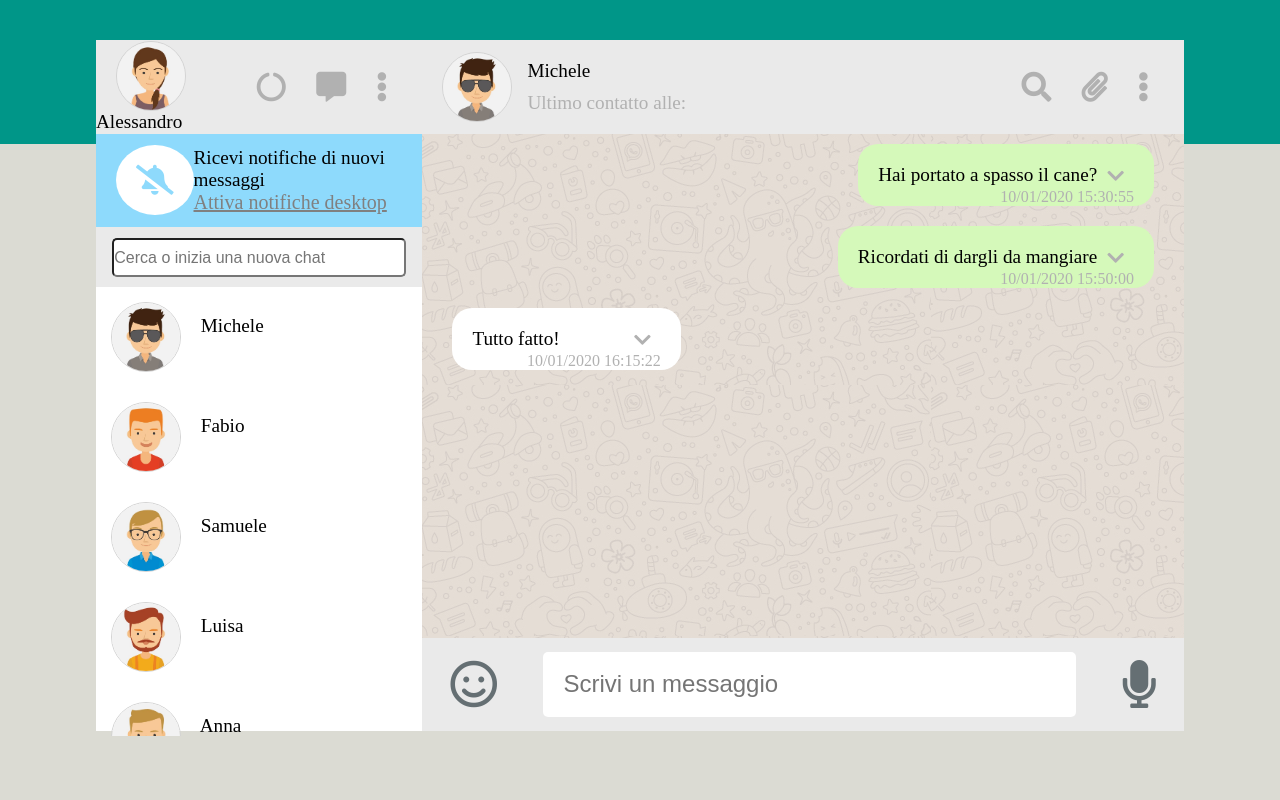
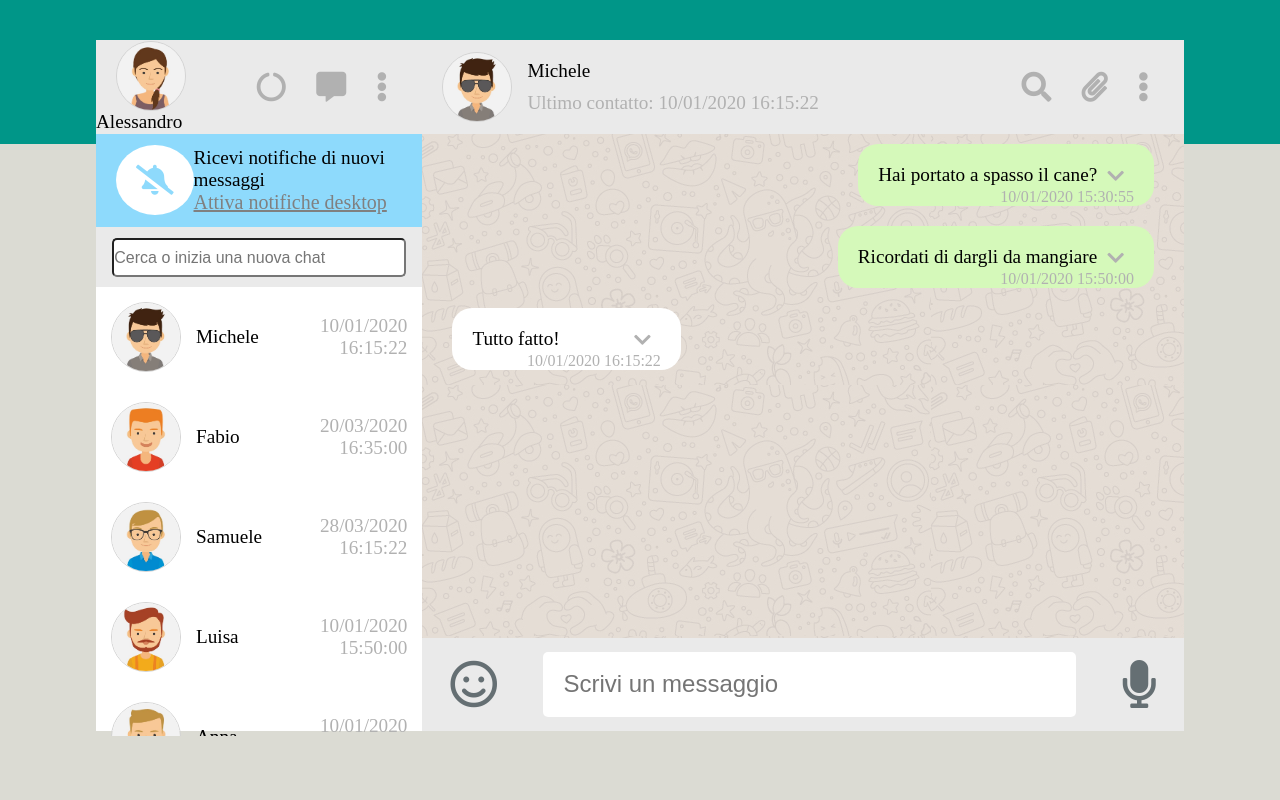
Before and after one commit to Almad0/vue-boolzapp, a plain HTML site: page index.html in a window 1280 px wide. Drawn offline with nearby package versions, Linux system fonts and the light colour scheme.

Commit message:
Visualizzazione data ultimo messaggio
Visualizzato la data dell'ultimo messaggio sia nella colonna sinistra, sia nel contatto scelto tramite funzione. Da sistemare alcuni posizionamenti

```diff
--- a/assets/css/style.css
+++ b/assets/css/style.css
@@ -133,11 +133,30 @@ body{
 }
 .chatList #userContacts ul{
   list-style: none;
+  overflow-x: auto;
+}
+
+.chatList #userContacts ul li{
+  display: flex;
+  justify-content: space-between;
+  align-items: center;
+}
+
+.chatList #userContacts ul li span{
+  text-align: right;
+}
+.chatList #userContacts ul li .contactName{
+  margin-right: 20px;
+}
+.chatList #userContacts ul li .contactLastDate{
+  margin: 15px;
 }
 
 .chatList #userContacts ul li:hover{
   background-color: #E9EBEB;
 }
+
+
 .activeSelection{
   background-color: #E9EBEB;
 }
@@ -149,6 +168,13 @@ body{
   width: 70px;
   border-radius: 50%;
   border: 1px solid lightgrey;
+}
+
+
+#userContacts .contactLastDate{
+  margin-left: 100px;
+  color: #B1B1B1;
+  text-align: left;
 }
 
 .userActive{
--- a/assets/js/main.js
+++ b/assets/js/main.js
@@ -188,6 +188,7 @@ let root = new Vue({
         last = this.contacts[index].messages[i].date
       }
       console.log(last);
+      return last;
     },
 
   },
--- a/index.html
+++ b/index.html
@@ -39,8 +39,9 @@
           <div id="userContacts">
             <ul id="userContactList">
               <li v-for="(contatti, index) in searchChat" @click="changeContacs(index),  lastMessage(index)">
-                <img :src="contatti.avatar" alt="">
-                <span class="contactName">{{contatti.name}}</span>
+                  <img :src="contatti.avatar" alt="">
+                  <span class="contactName">{{contatti.name}}</span>
+                  <span class= "contactLastDate"> {{lastMessage(index)}}</span>
               </li>
             </ul>
           </div>
@@ -52,7 +53,7 @@
             <img :src="contacts.avatar" alt="">
             <div class="contactWrapper">
               <p :class="contacts" class="contactName">{{contacts.name}}</p>
-              <p class="lastDate">Ultimo contatto alle: </p>
+              <p class="lastDate">Ultimo contatto: {{lastMessage(index)}}</p>
             </div>
           </div>
           <div id="userActiveIcons">
```
